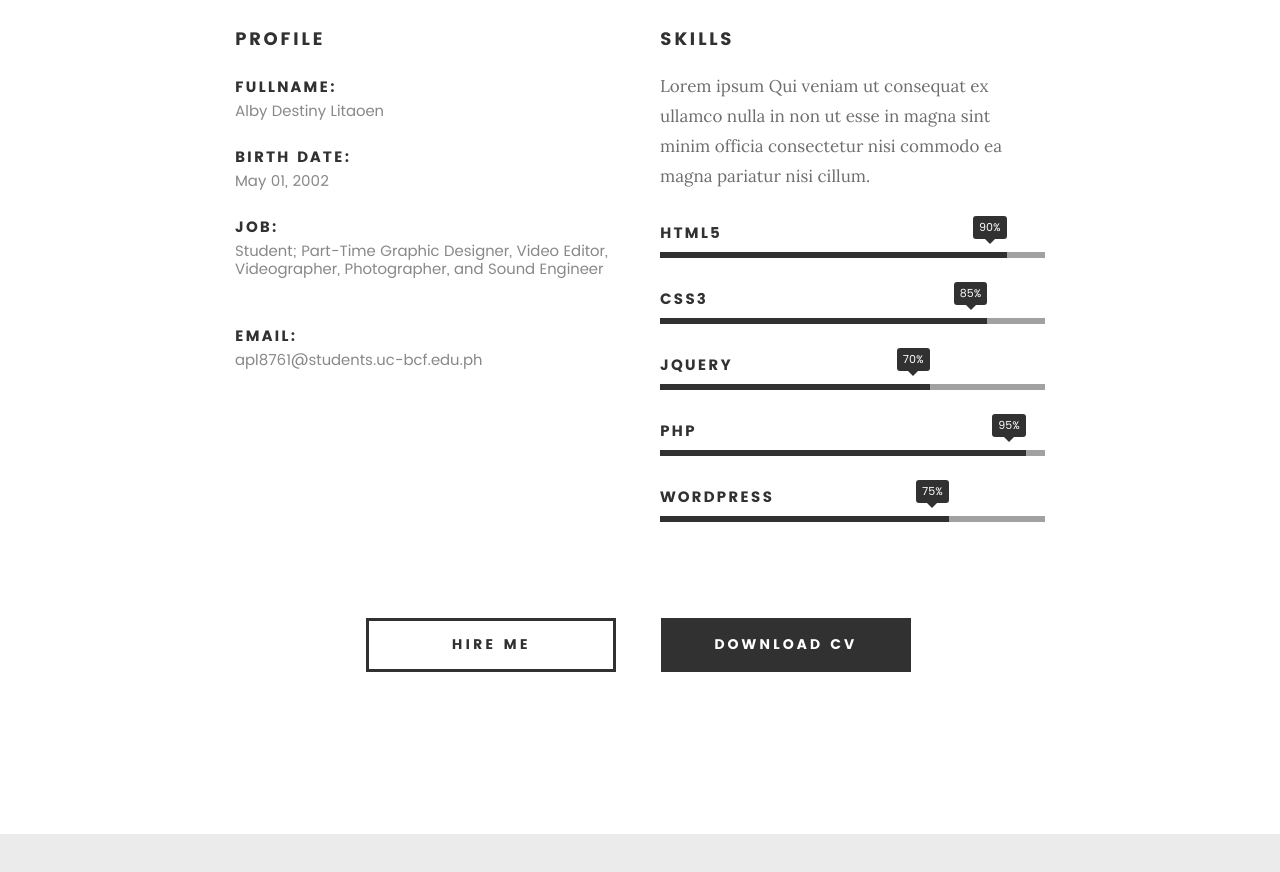
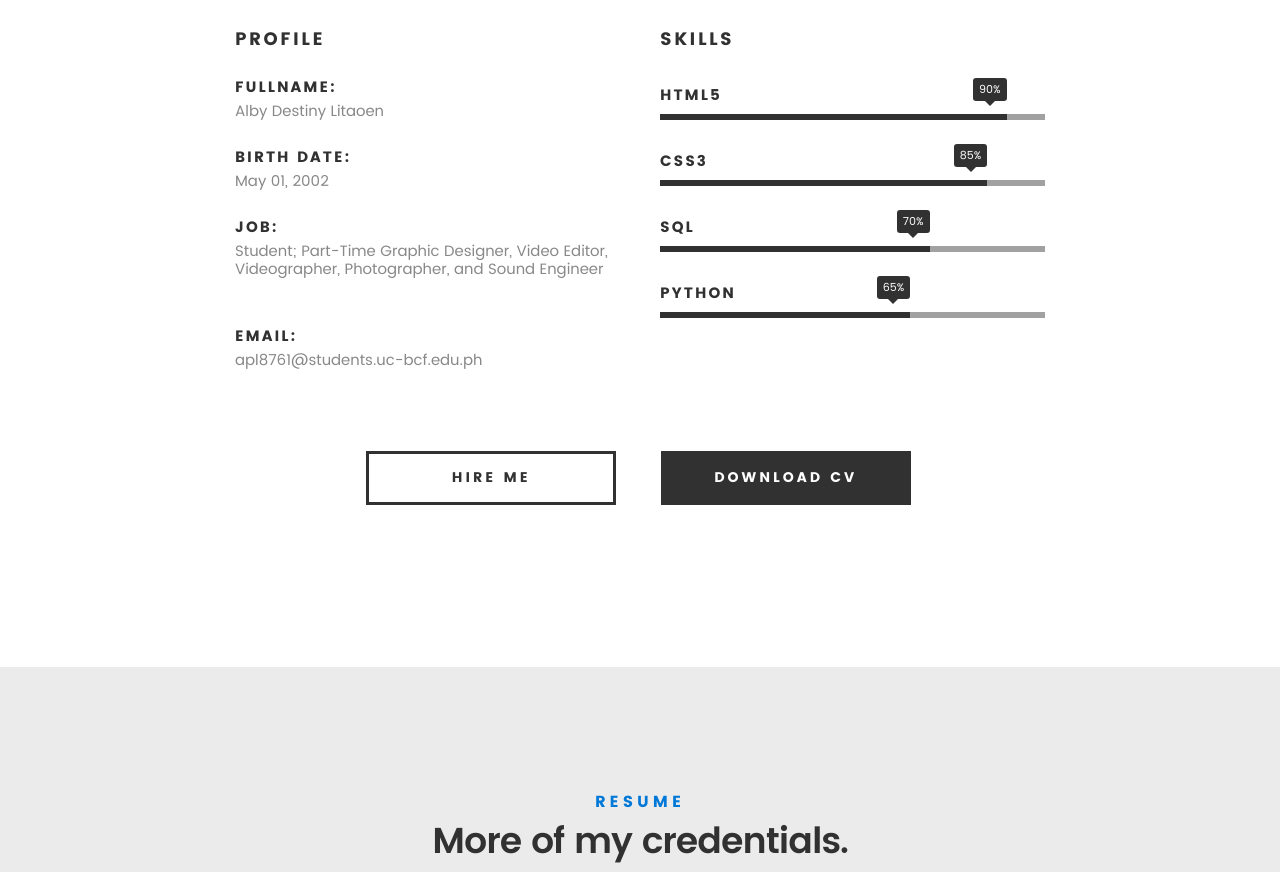
Before and after one commit to DLitaoen/226458761-WebApp, a plain HTML site: page portfoliotemplate/index.html in a window 1280 px wide. Shown: the part 1325-2197 px from the top of the page. Drawn offline with Linux system fonts and the light colour scheme; files whose address does not match are found by name.

Commit message:
Modified and updated skill-bars

```diff
--- a/portfoliotemplate/index.html
+++ b/portfoliotemplate/index.html
@@ -160,7 +160,7 @@
    		<div class="col-six tab-full">
 
    			<h3>Skills</h3>
-   			<p>Lorem ipsum Qui veniam ut consequat ex ullamco nulla in non ut esse in magna sint minim officia consectetur nisi commodo ea magna pariatur nisi cillum.</p>
+   			<!-- <p>Lorem ipsum Qui veniam ut consequat ex ullamco nulla in non ut esse in magna sint minim officia consectetur nisi commodo ea magna pariatur nisi cillum.</p> -->
 
 				<ul class="skill-bars">
 				   <li>
@@ -173,17 +173,17 @@
 				   </li>
 				   <li>
 				   	<div class="progress percent70"><span>70%</span></div>
-				   	<strong>JQuery</strong>
+				   	<strong>SQL</strong>
 				   </li>
 				   <li>
-				   	<div class="progress percent95"><span>95%</span></div>
-				   	<strong>PHP</strong>
+				   	<div class="progress percent65"><span>65%</span></div>
+				   	<strong>Python</strong>
 				   </li>
-				   <li>
+				   <!-- <li>
 
-				   	<div class="progress percent75"><span>75%</span></div>
-				   	<strong>Wordpress</strong>
-				   </li>
+				   	<div class="progress percent45"><span>45%</span></div>
+				   	<strong>Java</strong>
+				   </li> -->
 
 				</ul> <!-- /skill-bars -->
 
```
